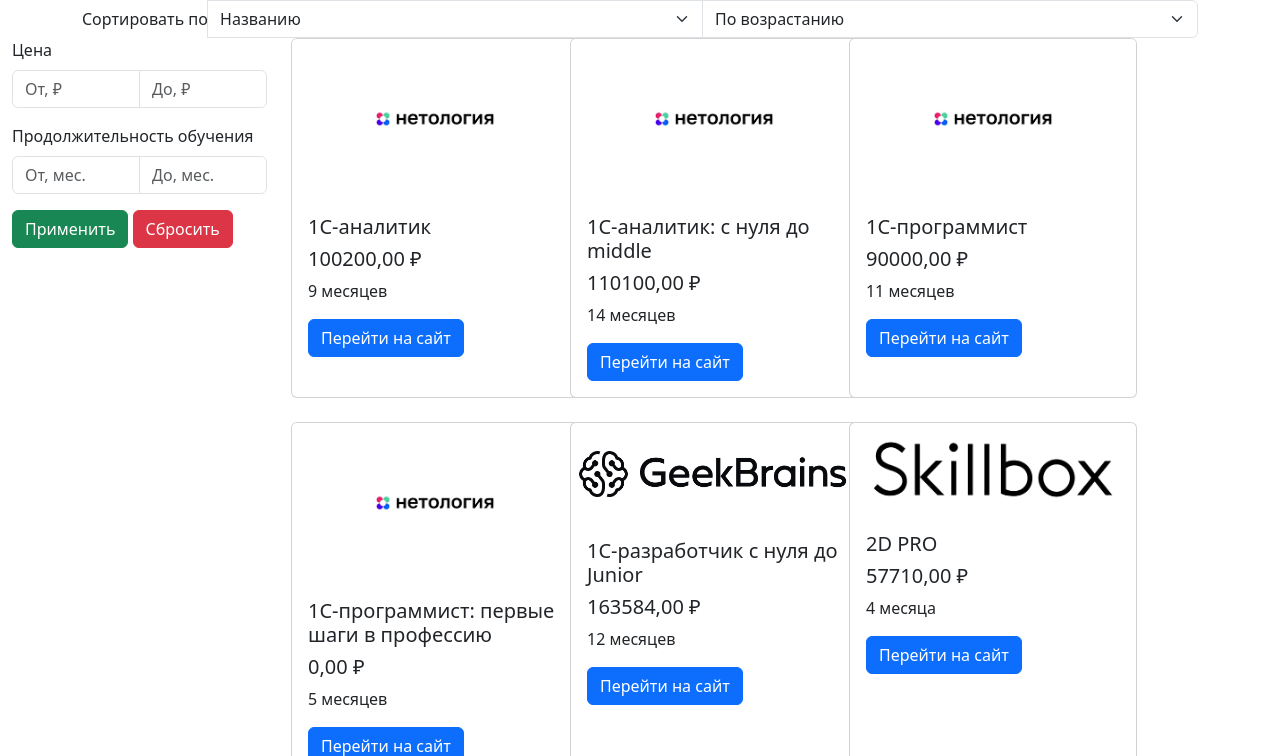
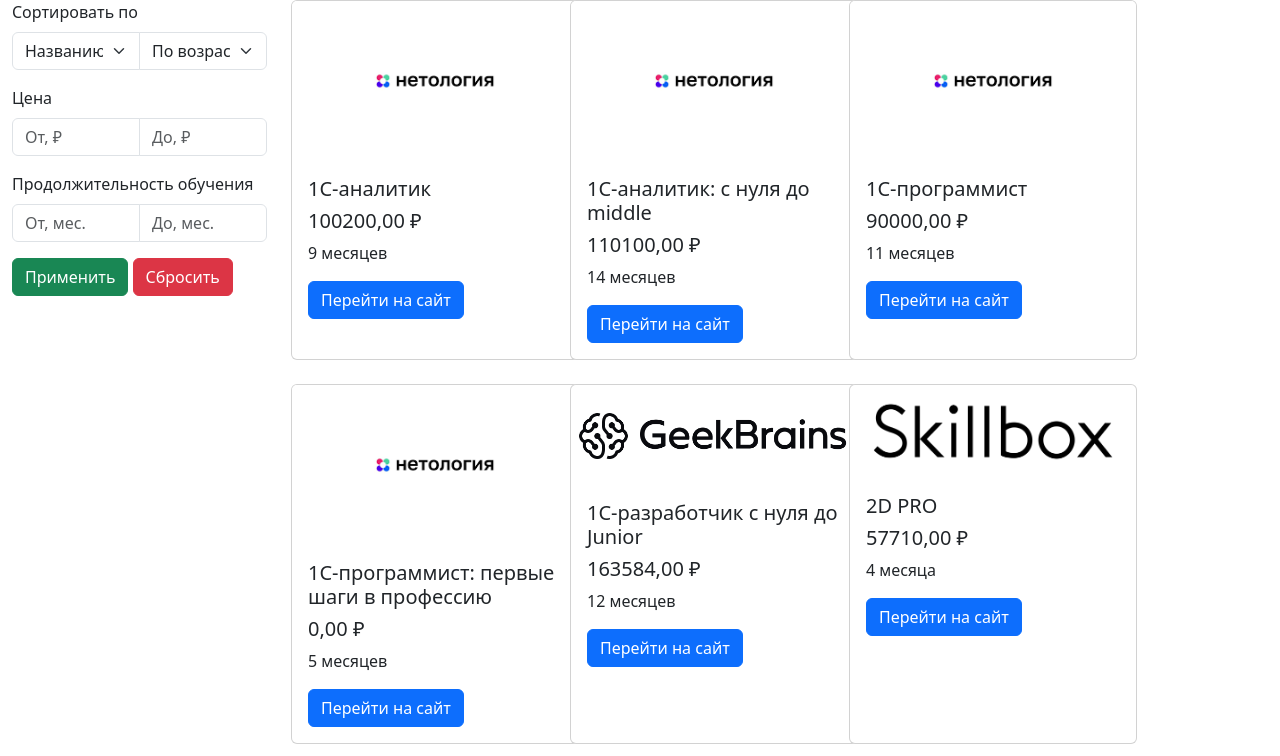
Before and after one commit to orlovanton01/mysite, a Django app: page / in a window 1280 px wide. Shown: the part 56-812 px from the top of the page. Run offline with Django 5.2, Linux system fonts and the light colour scheme; data comes from the database, SQL or seed files in the repository.

Commit message:
настроил местоположение сортировки

```diff
--- a/aggregator/templates/aggregator/index.html
+++ b/aggregator/templates/aggregator/index.html
@@ -1,15 +1,21 @@
-<!doctype html>
+{% load static %}
+<!DOCTYPE html>
 <html lang="ru">
   <head>
     <meta charset="utf-8">
     <meta name="viewport" content="width=device-width, initial-scale=1">
     <title>Агрегатор курсов</title>
     <link href="https://cdn.jsdelivr.net/npm/bootstrap@5.3.2/dist/css/bootstrap.min.css" rel="stylesheet" integrity="sha384-T3c6CoIi6uLrA9TneNEoa7RxnatzjcDSCmG1MXxSR1GAsXEV/Dwwykc2MPK8M2HN" crossorigin="anonymous">
-    {% load static %}
     <link rel="stylesheet" href="{% static 'aggregator/style.css' %}">
+    <style>
+      .sticky{
+        position: sticky;
+        top: 0;
+      }
+    </style>
   </head>
   <body>
-    <nav class="navbar navbar-expand-lg bg-body-tertiary sticky">
+    <nav class="navbar navbar-expand-lg bg-body-tertiary">
         <div class="container">
           <a class="navbar-brand" href="#">Агрегатор</a>
           <button class="navbar-toggler" type="button" data-bs-toggle="collapse" data-bs-target="#navbarSupportedContent" aria-controls="navbarSupportedContent" aria-expanded="false" aria-label="Переключатель навигации">
@@ -43,9 +49,13 @@
           </div>
         </div>
       </nav>
-      {% comment %} <div class="row g-3 justify-content-center container">
-        <div class="col-auto">
-          <label for="input1" class="col-form-label">Сортировать по</label>
+        {% comment %} <ol> {% endcomment %}
+        <div class="row container">
+          <form class="col-3">
+            <div class="sticky">
+              <div class="mb-3">
+                <label for="exampleFormControlInput1" class="form-label">Сортировать по</label>
+                <div class="input-group">
                   <select class="form-select">
                     <option value="1">Названию</option>
                     <option value="2">Стоимости</option>
@@ -56,35 +66,19 @@
                     <option value="2">По убыванию</option>
                   </select>
                 </div>
-      </div> {% endcomment %}
-      <div class="input-group container sticky">
-        <label class="col-form-label">Сортировать по</label>
-        <select class="form-select">
-          <option value="1">Названию</option>
-          <option value="2">Стоимости</option>
-          <option value="3">Сроку обучения</option>
-        </select>
-        <select class="form-select">
-          <option value="1">По возрастанию</option>
-          <option value="2">По убыванию</option>
-        </select>
               </div>
-        {% comment %} <ol> {% endcomment %}
-        <div class="row container">
-          <form class="col-3">
-            <div class="sticky">
               <div class="mb-3">
-                <label for="exampleFormControlInput1" class="form-label">Цена</label>
+                <label for="exampleFormControlInput12" class="form-label">Цена</label>
                 <div class="input-group">
-                  <input type="number" class="form-control" id="exampleFormControlInput1" placeholder="От, ₽">
-                  <input type="number" class="form-control" id="exampleFormControlInput1" placeholder="До, ₽">
+                  <input type="number" class="form-control" id="exampleFormControlInput2" placeholder="От, ₽">
+                  <input type="number" class="form-control" id="exampleFormControlInput2" placeholder="До, ₽">
                 </div>
               </div>
               <div class="mb-3">
-                <label for="exampleFormControlInput2" class="form-label">Продолжительность обучения</label>
+                <label for="exampleFormControlInput3" class="form-label">Продолжительность обучения</label>
                 <div class="input-group">
-                  <input type="number" class="form-control" id="exampleFormControlInput1" placeholder="От, мес.">
-                  <input type="number" class="form-control" id="exampleFormControlInput1" placeholder="До, мес.">
+                  <input type="number" class="form-control" id="exampleFormControlInput3" placeholder="От, мес.">
+                  <input type="number" class="form-control" id="exampleFormControlInput3" placeholder="До, мес.">
                 </div>
               </div>
               <button type="submit" class="btn btn-success">Применить</button>
```
Lines whose indentation alone changed are shown as unchanged.
